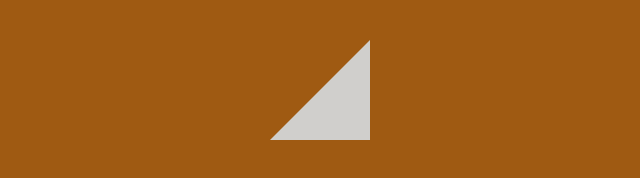
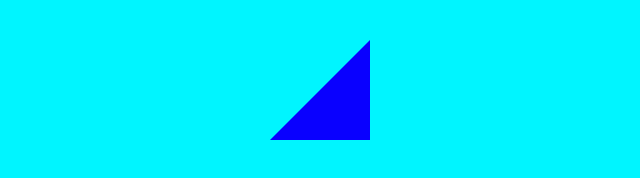
Before and after one commit to AlexKVal/css-triangles, a plain HTML site: page index.html in a window 1280 px wide. Shown: the whole page, without its empty margins (211-851 px from the left). Drawn offline with Linux system fonts and the light colour scheme.

Commit message:
change color palette

```diff
--- a/main.css
+++ b/main.css
@@ -51,7 +51,7 @@ table {
 
 body {
   padding: 40px;
-  background-color: #9f5a12;
+  background-color: #00f5ff;
   text-align: center;
   font: 14px/25px Oxygen, Helvetica, sans-serif;
   font-weight: 400; }
@@ -78,8 +78,8 @@ html, body, .l-container {
 .triangle-0 {
   width: 100px;
   height: 100px;
-  border-bottom: solid 50px #d0cfcc;
-  border-right: solid 50px #d0cfcc;
+  border-bottom: solid 50px #0900FF;
+  border-right: solid 50px #0900FF;
   border-left: solid 50px transparent;
   border-top: solid 50px transparent; }
 
```
